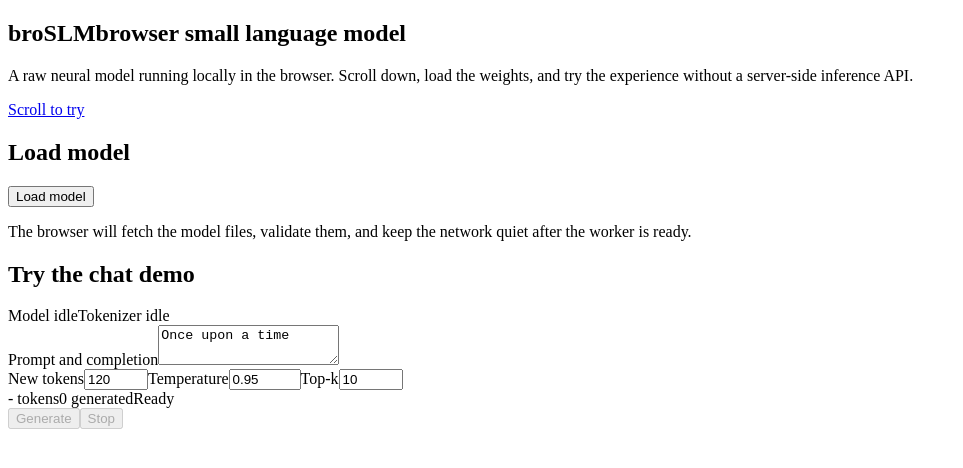
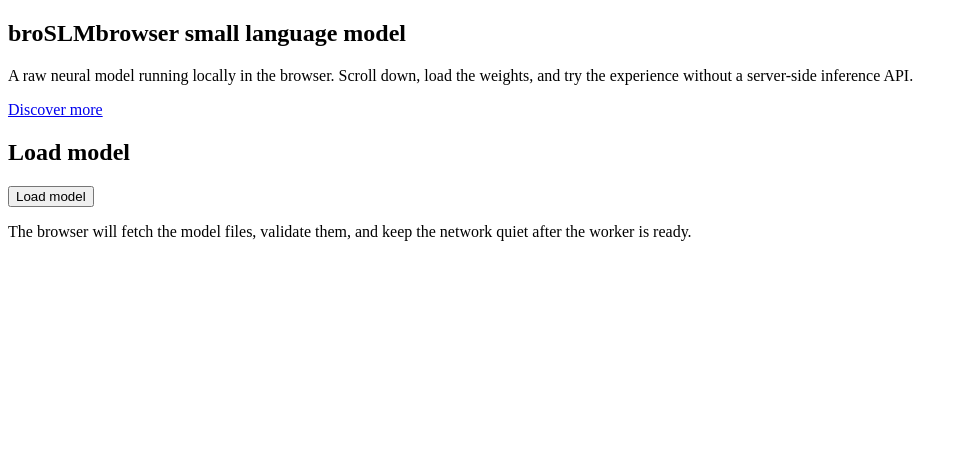
Before and after one commit to Damianofds/broslm, a React (Vite) app in the folder src/: page / in a window 1280 px wide. Shown: the top 468 px of the page, without its empty margins (0-963 px from the left). Built offline with nearby package versions, Linux system fonts and the light colour scheme; the HTML template or start-up script is replaced by a standard one.

Commit message:
Gate chat section and add scroll cues

```diff
--- a/src/src/App.tsx
+++ b/src/src/App.tsx
@@ -118,6 +118,7 @@ export default function App() {
     chatText.length > 0;
 
   const loadFrame = resolveLoadFrame(loadState, summary, visibleStepIndex);
+  const canEnterChat = loadState === "ready" && tokenizerState === "ready" && summary !== null;
 
   function loadModel() {
     if (loadState === "loading") {
@@ -335,9 +336,11 @@ export default function App() {
         summary={summary}
         tokenizerError={tokenizerError}
         visibleStepIndex={visibleStepIndex}
+        canEnterChat={canEnterChat}
         onLoadModel={loadModel}
       />
 
+      {canEnterChat && (
         <ChatSection
           canGenerate={canGenerate}
           chatText={chatText}
@@ -360,6 +363,7 @@ export default function App() {
           onStop={stopGeneration}
           onTopKChange={setTopK}
         />
+      )}
     </main>
   );
 }
@@ -376,10 +380,8 @@ function OverviewSection() {
           A raw neural model running locally in the browser. Scroll down, load the weights,
           and try the experience without a server-side inference API.
         </p>
-        <a className="scroll-cta" href="#load-model">
-          Scroll to try
-        </a>
       </div>
+      <ScrollCue href="#load-model" label="Discover more" />
     </section>
   );
 }
@@ -392,6 +394,7 @@ function LoadModelSection({
   summary,
   tokenizerError,
   visibleStepIndex,
+  canEnterChat,
   onLoadModel,
 }: {
   error: string | null;
@@ -401,6 +404,7 @@ function LoadModelSection({
   summary: LoadedModelSummary | null;
   tokenizerError: string | null;
   visibleStepIndex: number;
+  canEnterChat: boolean;
   onLoadModel: () => void;
 }) {
   return (
@@ -426,7 +430,17 @@ function LoadModelSection({
           {frame === "config" && summary && <ConfigFrame summary={summary} onLoadModel={onLoadModel} />}
         </div>
       </div>
+      {canEnterChat && <ScrollCue href="#chat" label="Try the chat demo" />}
     </section>
+  );
+}
+
+function ScrollCue({ href, label }: { href: string; label: string }) {
+  return (
+    <a className="scroll-cue" href={href}>
+      <span className="scroll-cue-label">{label}</span>
+      <span className="scroll-cue-arrow" aria-hidden="true" />
+    </a>
   );
 }
 
--- a/src/src/styles.css
+++ b/src/src/styles.css
@@ -53,7 +53,6 @@ a {
   align-items: center;
   min-height: 100svh;
   padding: clamp(18px, 3vw, 40px);
-  border-bottom: 1px solid var(--line);
   scroll-snap-align: start;
   scroll-snap-stop: normal;
 }
@@ -67,6 +66,11 @@ a {
     linear-gradient(150deg, var(--bg) 0%, var(--bg) 58%, var(--shade) 140%),
     linear-gradient(180deg, var(--bg) 0%, var(--shade) 150%);
   opacity: 0.18;
+}
+
+.overview-section,
+.load-section {
+  padding-bottom: clamp(96px, 13vh, 136px);
 }
 
 .section-inner {
@@ -129,7 +133,6 @@ h3 {
   line-height: 1.56;
 }
 
-.scroll-cta,
 .load-button,
 .generate-button,
 .stop-button,
@@ -154,19 +157,12 @@ h3 {
     color 180ms ease;
 }
 
-.scroll-cta,
 .load-button,
 .generate-button {
   color: var(--bg);
   background: var(--line);
 }
 
-.scroll-cta {
-  margin-top: 36px;
-  padding: 0 24px;
-}
-
-.scroll-cta:hover,
 .load-button:hover:not(:disabled),
 .generate-button:hover:not(:disabled),
 .stop-button:hover:not(:disabled),
@@ -175,6 +171,55 @@ h3 {
   box-shadow:
     0 0 0 1px var(--line),
     0 12px 24px var(--shade);
+}
+
+.scroll-cue {
+  position: absolute;
+  bottom: clamp(18px, 4vh, 34px);
+  left: 50%;
+  z-index: 2;
+  display: grid;
+  justify-items: center;
+  gap: 10px;
+  min-width: min(260px, calc(100% - 36px));
+  color: var(--accent);
+  text-align: center;
+  text-decoration: none;
+  animation: scrollCueFloat 1500ms ease-in-out infinite;
+}
+
+.scroll-cue-label {
+  display: inline-flex;
+  align-items: center;
+  justify-content: center;
+  min-height: 42px;
+  padding: 0 18px;
+  border: 1px solid var(--accent);
+  border-radius: 999px;
+  color: var(--accent);
+  background: var(--bg);
+  font-size: 0.9rem;
+  font-weight: 950;
+  box-shadow: 0 8px 18px var(--shade);
+  transition:
+    background 180ms ease,
+    color 180ms ease,
+    box-shadow 180ms ease;
+}
+
+.scroll-cue-arrow {
+  display: block;
+  width: 18px;
+  height: 18px;
+  border-right: 2px solid var(--accent);
+  border-bottom: 2px solid var(--accent);
+  transform: rotate(45deg);
+}
+
+.scroll-cue:hover .scroll-cue-label {
+  color: var(--bg);
+  background: var(--accent);
+  box-shadow: 0 12px 24px var(--shade);
 }
 
 .load-inner,
@@ -528,6 +573,16 @@ h3 {
   }
 }
 
+@keyframes scrollCueFloat {
+  0%,
+  100% {
+    transform: translate(-50%, 0);
+  }
+  50% {
+    transform: translate(-50%, -8px);
+  }
+}
+
 @keyframes stepGlow {
   0%,
   100% {
```
Lines whose indentation alone changed are shown as unchanged.
